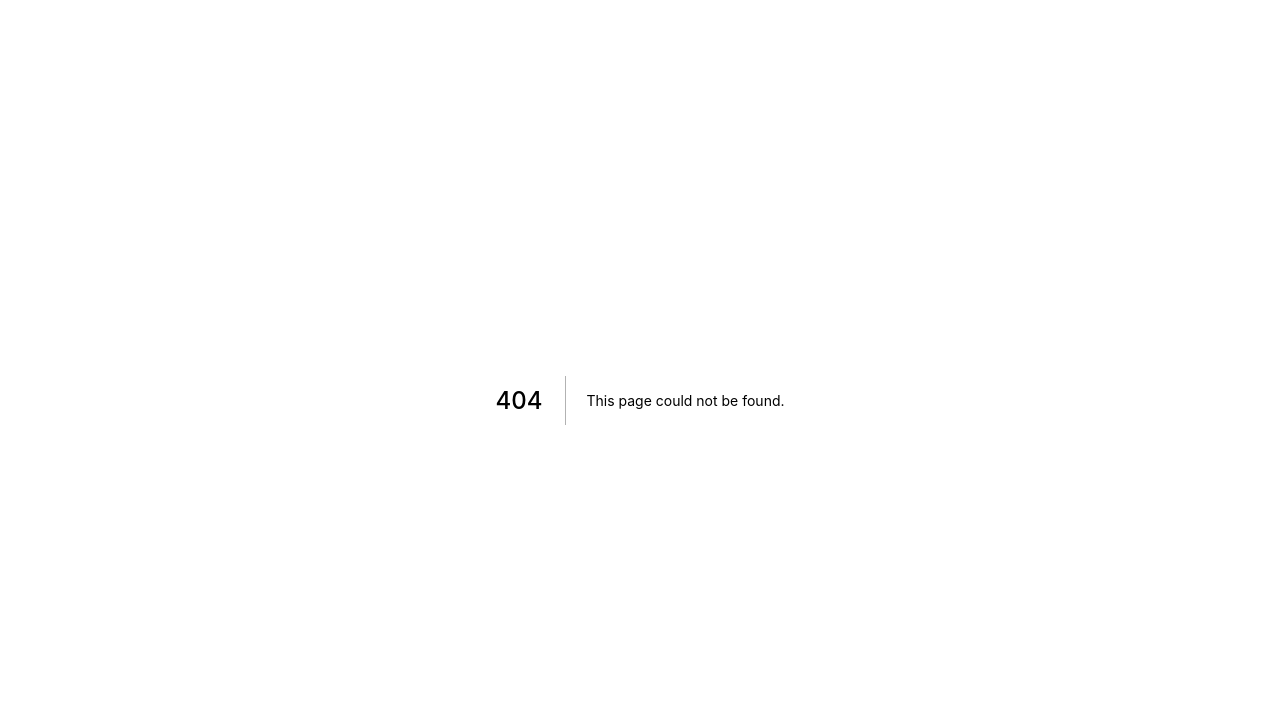
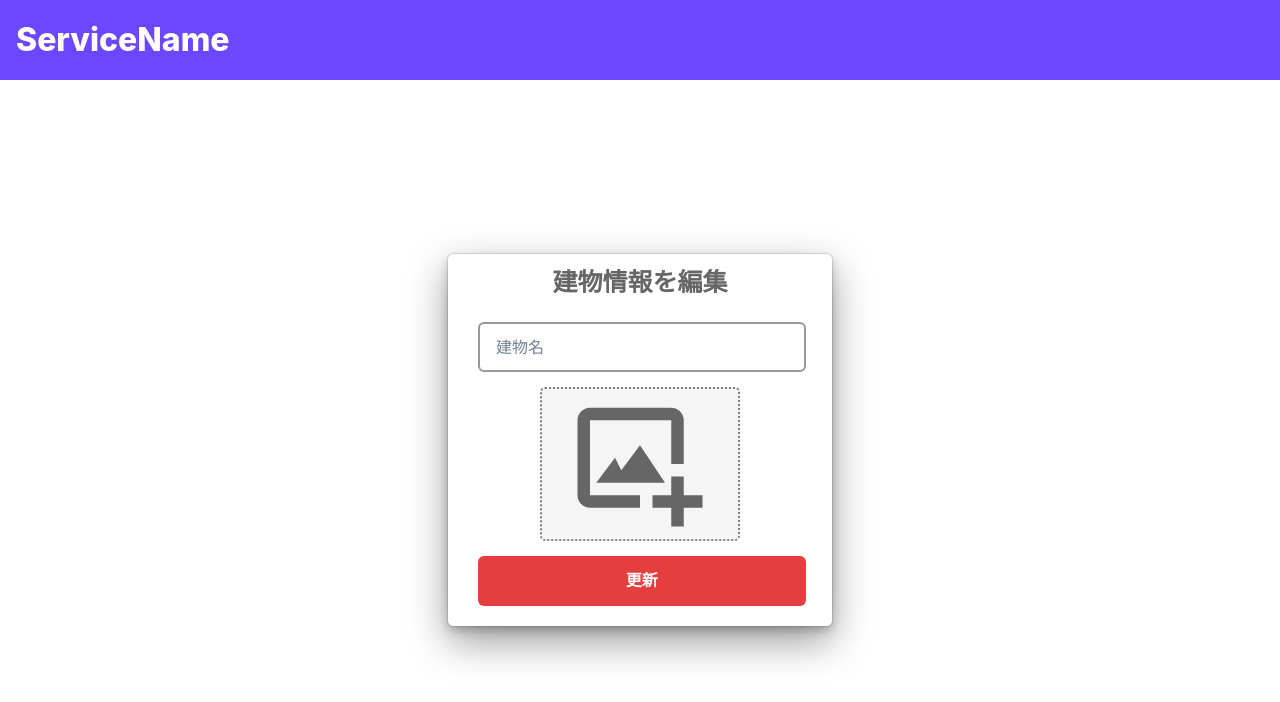
Before and after one commit to shuya-tamaru/gltlviewer, a Next.js app: page /buildings/buildingEditForm in a window 1280 px wide. Before the commit this address had no page. Shown: the top 702 px of the page. Built offline with nearby package versions, Linux system fonts and the light colour scheme.

Commit message:
editBuildingInfo

```diff
--- a/components/buildingLink.tsx
+++ b/components/buildingLink.tsx
@@ -22,7 +22,9 @@ export default function BuildingLink({building}:Building) {
           <Text fontSize="15px" w="100% - 20px" h="30%" lineHeight="30px" m="auto" fontWeight="800" color="#555555" ml="20px">CreatedAt : 2022-09-11</Text>
         </Box>
         <Box position="relative" >
-          <InfoOutlineIcon mr="20px" fontSize="20px" cursor="pointer" />
+          <Link href="/buildings/buildingEditForm">
+            <InfoOutlineIcon mr="20px" fontSize="20px" cursor="pointer" />
+          </Link>
         </Box>
       </Flex>
     </>
--- /dev/null
+++ b/components/formWithImage.tsx
@@ -0,0 +1,57 @@
+import { Box, Button, Flex, Input, Text } from "@chakra-ui/react";
+import Link from "next/link";
+import { useDropzone } from "react-dropzone";
+import { BiImageAdd } from "react-icons/bi";
+
+import { useCallback } from "react";
+
+import RegisterInputForm from "./registerInputForm";
+
+type inputForms = {
+  inputForms?: string[],
+  title: string,
+  buttonText: string,
+  redirectPath: string,
+  redirectPage :boolean,
+};
+
+
+export default function({inputForms, title, buttonText, redirectPath, redirectPage}:inputForms) {
+
+  const handleSubmit = async (e:React.FormEvent<HTMLFormElement>) => {
+    e.preventDefault();
+  };
+
+  const onDrop = useCallback((acceptedFiles:any) => {
+    console.log(acceptedFiles)
+  },[])
+  const { getRootProps, getInputProps, isDragActive } = useDropzone({ onDrop });
+
+  return (
+    <>
+      <Flex w="100vw" h="calc(100vh - 80px)" display="flex" justify="center" alignItems="center" margin="auto" >
+        <Box w="30%" bg="#ffffff" p="10px 10px 20px 10px" shadow="dark-lg" borderRadius="5px" >
+          <form onSubmit={(e) => handleSubmit(e)}>
+            <Text fontSize="25px" fontWeight="800" color="#666666" textAlign="center">{title}</Text>
+            {inputForms && inputForms.map((form:string) => (
+              <RegisterInputForm key={form} form={form}/>
+            ))}
+            <Box {...getRootProps()} w="200px" h="150px" border="2px dotted gray" display="table" alignItems="center" textAlign="center" margin=" 15px auto" color="#666" bg="#f5f5f5" borderRadius="5px">
+              <input {...getInputProps()} type="file" style={{ display:"none"}} />
+              {
+                  isDragActive
+                  ?<Text display="table-cell" verticalAlign="middle" alignItems="center">Drop the files here ...</Text>
+                  :<BiImageAdd style={{cursor:"pointer", display:"table-cell", verticalAlign:"middle", margin:"auto"}} size={150}/>
+              }
+            </Box>
+            {
+              redirectPage
+              ?<Link href={redirectPath}><Button type="submit" w="90%" h="50" py="5" ml="5" color="#ffffff" colorScheme="red" fontWeight="800" >{buttonText}</Button></Link>
+              :<Button type="submit" w="90%" h="50" py="5" ml="5" mt="5" color="#ffffff" colorScheme="red" fontWeight="800" >{buttonText}</Button>
+            }
+          </form>
+        </Box>
+      </Flex>
+    </>
+  );
+}
--- a/package.json
+++ b/package.json
@@ -17,6 +17,7 @@
     "next": "12.2.5",
     "react": "18.2.0",
     "react-dom": "18.2.0",
+    "react-dropzone": "^14.2.2",
     "react-icons": "^4.4.0"
   },
   "devDependencies": {
--- /dev/null
+++ b/pages/buildings/buildingEditForm.tsx
@@ -0,0 +1,19 @@
+import FormWithImage from "../../components/formWithImage";
+import Header from "../../components/header";
+
+
+export default function() {
+
+  const inputForms = ["建物名"];
+  const title = "建物情報を編集";
+  const buttonText = "更新";
+  const redirectPath = "/";
+  const redirectPage = true;
+
+	return (
+    <>
+      <Header></Header>
+      <FormWithImage inputForms={inputForms} title={title} buttonText={buttonText} redirectPath={redirectPath} redirectPage={redirectPage}/>
+    </>
+  );
+}
```
Also changed, not shown: pages/company/companyEditForm.tsx (added, +19 -0 lines), 2 other files (tests, documents, lock files or other folders).
